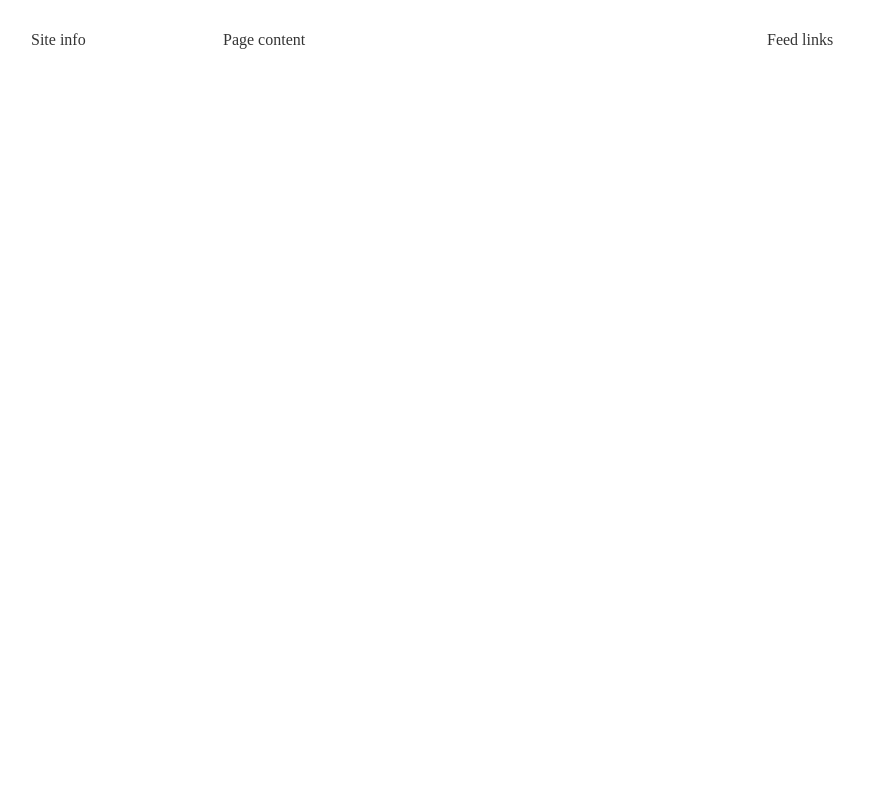
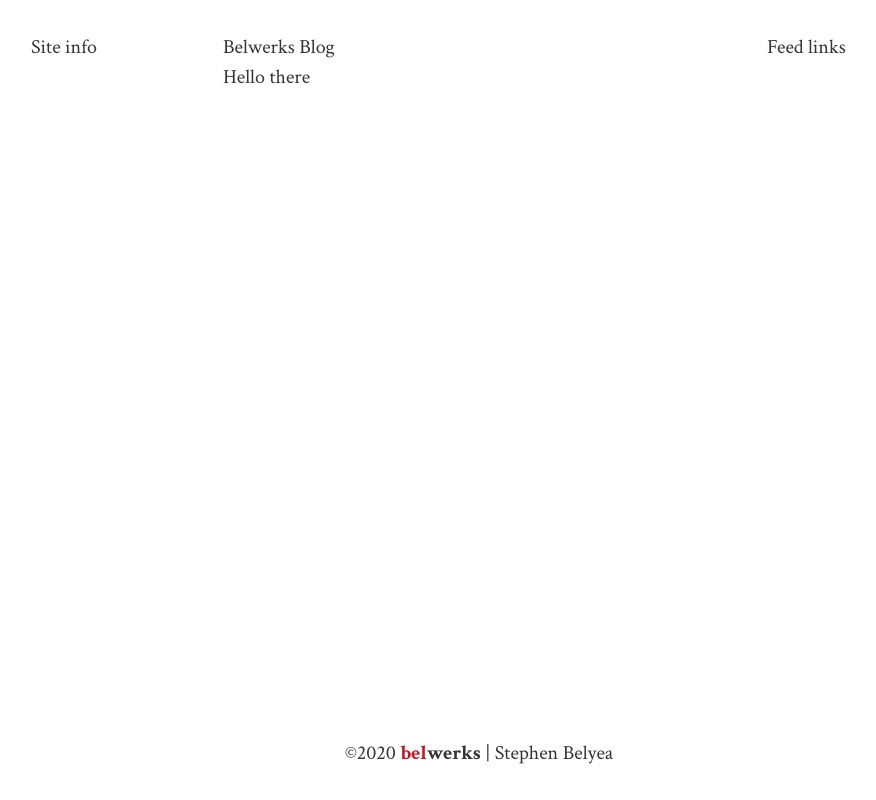
Before and after one commit to stephenbelyea/belwerks-blog, a Gatsby site: page / in a window 1280 px wide. Shown: the whole page, without its empty margins (161-1037 px from the left). Built offline with nearby package versions, Linux system fonts and the light colour scheme; Gatsby itself is replaced by a stand-in of ours.

Commit message:
Shift stylesheet to static dir and call from helmet

```diff
--- a/src/components/layout.js
+++ b/src/components/layout.js
@@ -1,6 +1,9 @@
 import React from 'react'
 import { Helmet } from 'react-helmet';
 import { useStaticQuery, graphql } from 'gatsby'
+
+const year = (new Date()).getFullYear();
+const rootPath = `${__PATH_PREFIX__}/`;
 
 function Layout({ location, title, children }) {
   const { site } = useStaticQuery(
@@ -17,7 +20,6 @@ function Layout({ location, title, children }) {
     `
   );
 
-  const rootPath = `${__PATH_PREFIX__}/`;
   const titleTemplate = location.pathname === rootPath
     ? site.siteMetadata.title
     : `%s | ${site.siteMetadata.title}`;
@@ -32,27 +34,26 @@ function Layout({ location, title, children }) {
         }}
       >
         <link rel="stylesheet" href="https://cdnjs.cloudflare.com/ajax/libs/meyer-reset/2.0/reset.min.css" />
+        <link rel="stylesheet" href="https://fonts.googleapis.com/css?family=Montserrat:700|Crimson+Text:400,700"></link>
+        <link rel="stylesheet" href="/styles.css" />
       </Helmet>
       <div className="layout">
         <div className="info">
           <p>Site info</p>
         </div>
         <main className="main">
-          <p>Page content</p>
+          <h1>{title}</h1>
+          {children}
         </main>
         <div className="feed">
           <p>Feed links</p>
         </div>
-        {/* <header>
-          <h1>{title}</h1>
-        </header>
-        <main>
-          {children}
-        </main>
-        <footer>
-          <p>&copy;</p>
-        </footer> */}
       </div>
+      <footer>
+        <p className="text-centre">
+          &copy;{year} <strong><span className="red">bel</span>werks</strong> | Stephen Belyea
+        </p>
+      </footer>
     </div>
   )
 }
--- a/src/pages/index.js
+++ b/src/pages/index.js
@@ -1,26 +1,13 @@
 import React from 'react';
 import { Layout } from '../components';
-import '../styles.css';
 
 function BlogIndex({ location, data }) {
-  console.log('data', data)
 
-  const { siteMetadata } = data.site;
   return (
-    <Layout title="Blog" location={location}>
-      <p>hello there</p>
+    <Layout title="Belwerks Blog" location={location}>
+      <p>Hello there</p>
     </Layout>
   )
 }
 
 export default BlogIndex;
-
-export const pageQuery = graphql`
-  query {
-    site {
-      siteMetadata {
-        title
-      }
-    }
-  }
-`
--- /dev/null
+++ b/static/styles.css
@@ -0,0 +1,80 @@
+/* Variables */
+
+:root {
+  --red: #cf1020;
+  --black: #343434;
+  --font-body: "Crimson Text", Georgia, serif;
+  --font-bold: 700;
+}
+
+
+/* Layout */
+
+html, body, .page {
+  min-height: 100vh;
+}
+
+html, body {
+  width: 100vw;
+  overflow-x: hidden;
+}
+
+body {
+  font-size: 1.25rem;
+  line-height: 1.5;
+  color: var(--black);
+  font-family: var(--font-body);
+}
+
+.page {
+  width: 85vw;
+  max-width: 60rem;
+  margin: 0 auto;
+  display: flex;
+  flex-direction: column;
+}
+
+.layout {
+  display: flex;
+  align-items: flex-start;
+  justify-content: space-between;
+  padding: 2rem;
+  flex: 1 1;
+}
+
+.layout > .info,
+.layout > .feed {
+  flex: 0 0 10rem;
+}
+
+.layout > .main {
+  flex: 1 1;
+  margin: 0 2rem;
+}
+
+.page footer {
+  flex: 0 0;
+  padding: 2rem 0;
+}
+
+
+/* Typography */
+
+strong, .bold {
+  font-weight: var(--font-bold);
+}
+
+
+/* Utilities */
+
+.red {
+  color: var(--red);
+}
+
+.black {
+  color: var(--black);
+}
+
+.text-centre {
+  text-align: center;
+}
```
